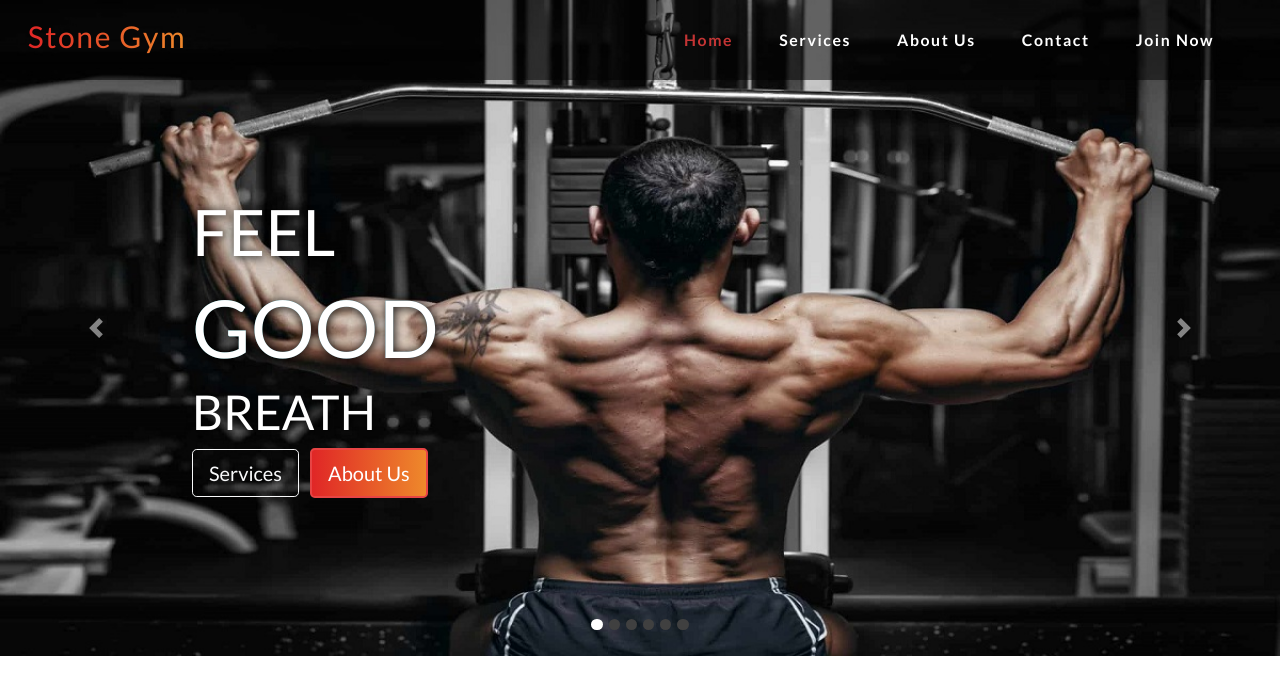
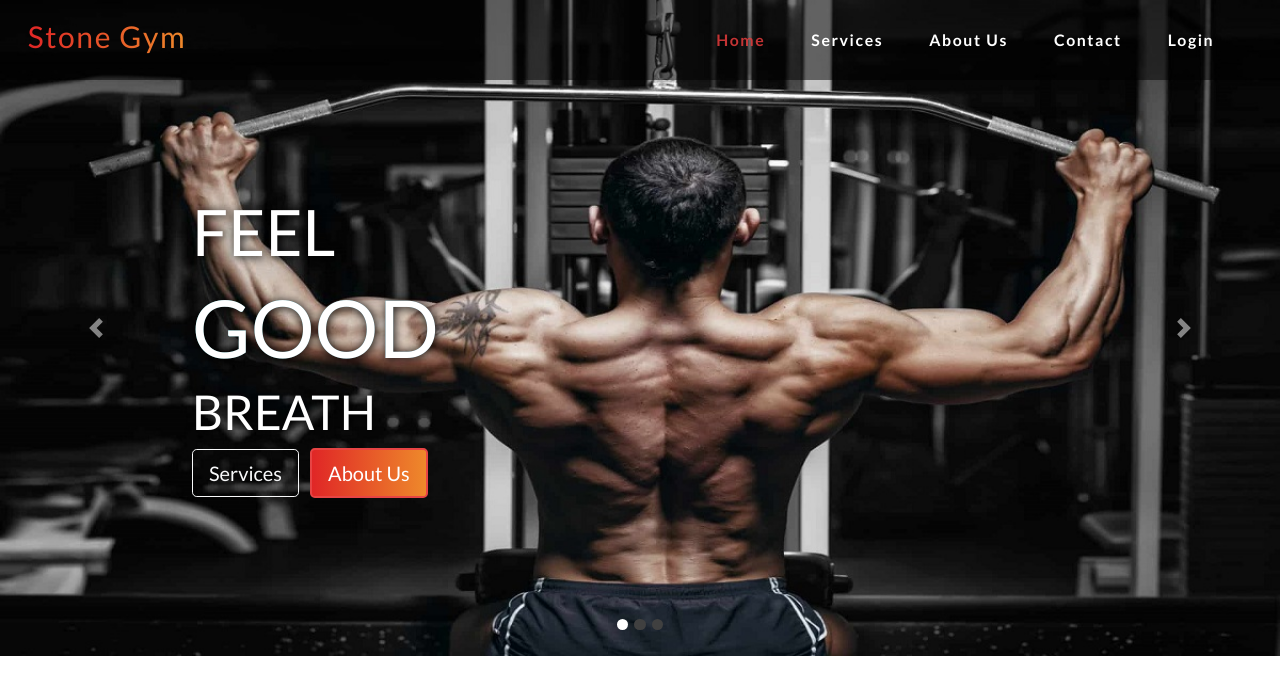
Before and after one commit to NarendraManipal/Gym_Website, a PHP site: page / in a window 1280 px wide. Shown: the top 695 px of the page. Run offline with PHP 8.4, Linux system fonts and the light colour scheme; some libraries are stand-ins or nearby versions.

Commit message:
modified commit

```diff
--- a/index.php
+++ b/index.php
@@ -36,7 +36,7 @@
 							<a class="nav-link" href="#contact">Contact</a>
 						</li>
 						<li class="nav-item">
-							<a class="nav-link" href="#join">Join Now</a>
+							<a class="nav-link" href="#login">Login</a>
 						</li>
 					</ul>
 				</div>
@@ -49,9 +49,6 @@
 				<li data-target="#slides" data-slide-to="0" class="active"></li>
 				<li data-target="#slides" data-slide-to="1"></li>
 				<li data-target="#slides" data-slide-to="2"></li>
-				<li data-target="#slides" data-slide-to="3"></li>
-				<li data-target="#slides" data-slide-to="4"></li>
-				<li data-target="#slides" data-slide-to="5"></li>
 			</ol>
 
 			<div class="carousel-inner">
```
